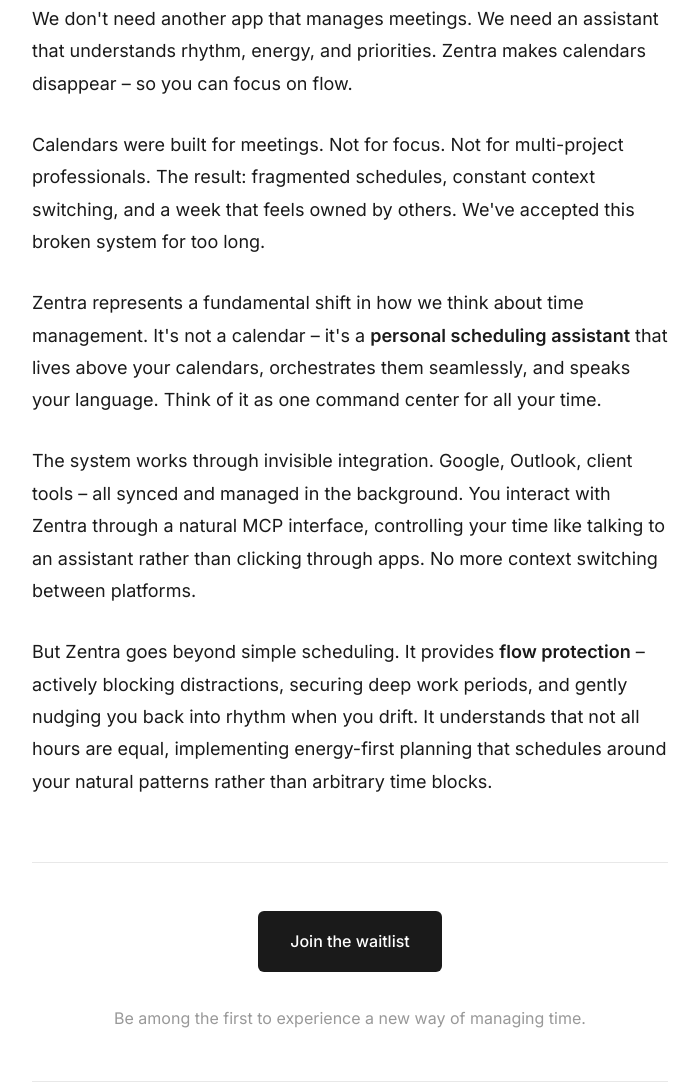
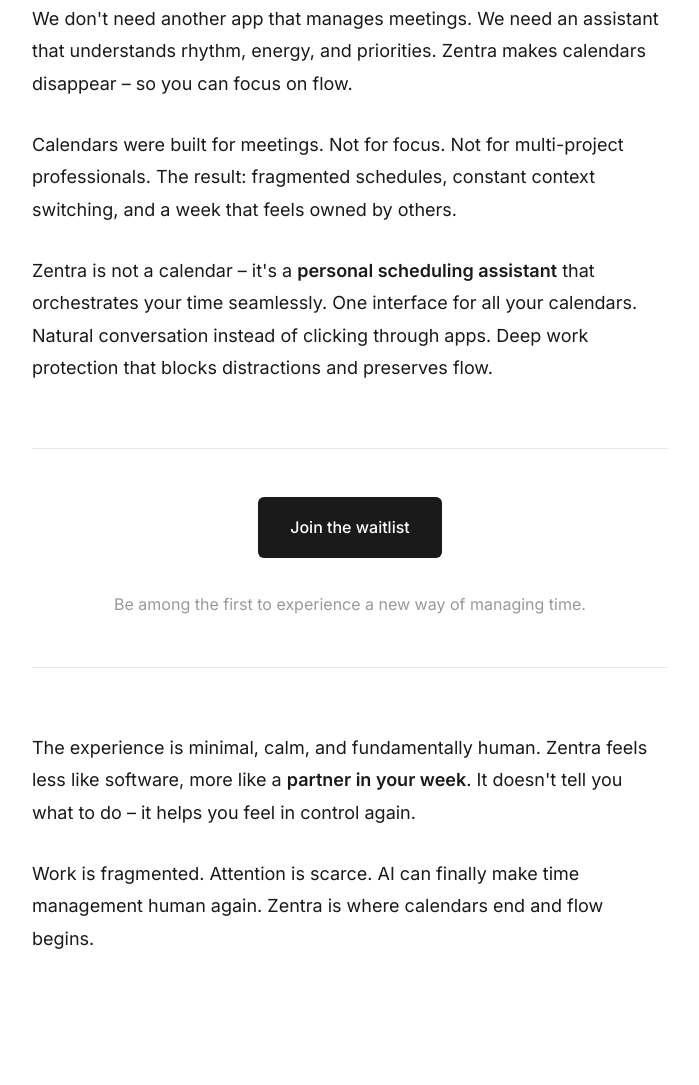
Before and after one commit to DGW1812/landing-page-zentra, a plain HTML site: page index.html in a window 1280 px wide. Shown: the part 246-1331 px from the top of the page, without its empty margins (290-989 px from the left). Drawn offline with Linux system fonts and the light colour scheme.

Commit message:
index.html

```diff
--- a/index.html
+++ b/index.html
@@ -236,19 +236,11 @@
                 </p>
 
                 <p>
-                    Calendars were built for meetings. Not for focus. Not for multi-project professionals. The result: fragmented schedules, constant context switching, and a week that feels owned by others. We've accepted this broken system for too long.
+                    Calendars were built for meetings. Not for focus. Not for multi-project professionals. The result: fragmented schedules, constant context switching, and a week that feels owned by others.
                 </p>
 
                 <p>
-                    Zentra represents a fundamental shift in how we think about time management. It's not a calendar – it's a <strong>personal scheduling assistant</strong> that lives above your calendars, orchestrates them seamlessly, and speaks your language. Think of it as one command center for all your time.
-                </p>
-
-                <p>
-                    The system works through invisible integration. Google, Outlook, client tools – all synced and managed in the background. You interact with Zentra through a natural MCP interface, controlling your time like talking to an assistant rather than clicking through apps. No more context switching between platforms.
-                </p>
-
-                <p>
-                    But Zentra goes beyond simple scheduling. It provides <strong>flow protection</strong> – actively blocking distractions, securing deep work periods, and gently nudging you back into rhythm when you drift. It understands that not all hours are equal, implementing energy-first planning that schedules around your natural patterns rather than arbitrary time blocks.
+                    Zentra is not a calendar – it's a <strong>personal scheduling assistant</strong> that orchestrates your time seamlessly. One interface for all your calendars. Natural conversation instead of clicking through apps. Deep work protection that blocks distractions and preserves flow.
                 </p>
             </article>
 
@@ -261,15 +253,11 @@
             <!-- Continuation of Essay -->
             <article class="essay">
                 <p>
-                    The experience is designed to feel minimal, calm, and fundamentally human. Zentra feels less like software, more like a <strong>partner in your week</strong>. It doesn't tell you what to do – it helps you feel in control again. The interface fades into the background, leaving you with clarity and focus.
+                    The experience is minimal, calm, and fundamentally human. Zentra feels less like software, more like a <strong>partner in your week</strong>. It doesn't tell you what to do – it helps you feel in control again.
                 </p>
 
                 <p>
-                    This timing matters. Work has become increasingly fragmented. Attention is scarce. Traditional productivity tools have reached their limits, creating more complexity rather than simplicity. AI can finally make time management <strong>human again</strong> – understanding context, learning preferences, and adapting to the unique rhythm of how you actually work.
-                </p>
-
-                <p>
-                    Zentra is where calendars end and flow begins. It's not about optimizing every minute, but about creating space for the work that matters most. In a world of endless notifications and fragmented attention, we're building something different: a calm center that helps you reclaim your time and, ultimately, your focus.
+                    Work is fragmented. Attention is scarce. AI can finally make time management human again. Zentra is where calendars end and flow begins.
                 </p>
             </article>
         </div>
```
